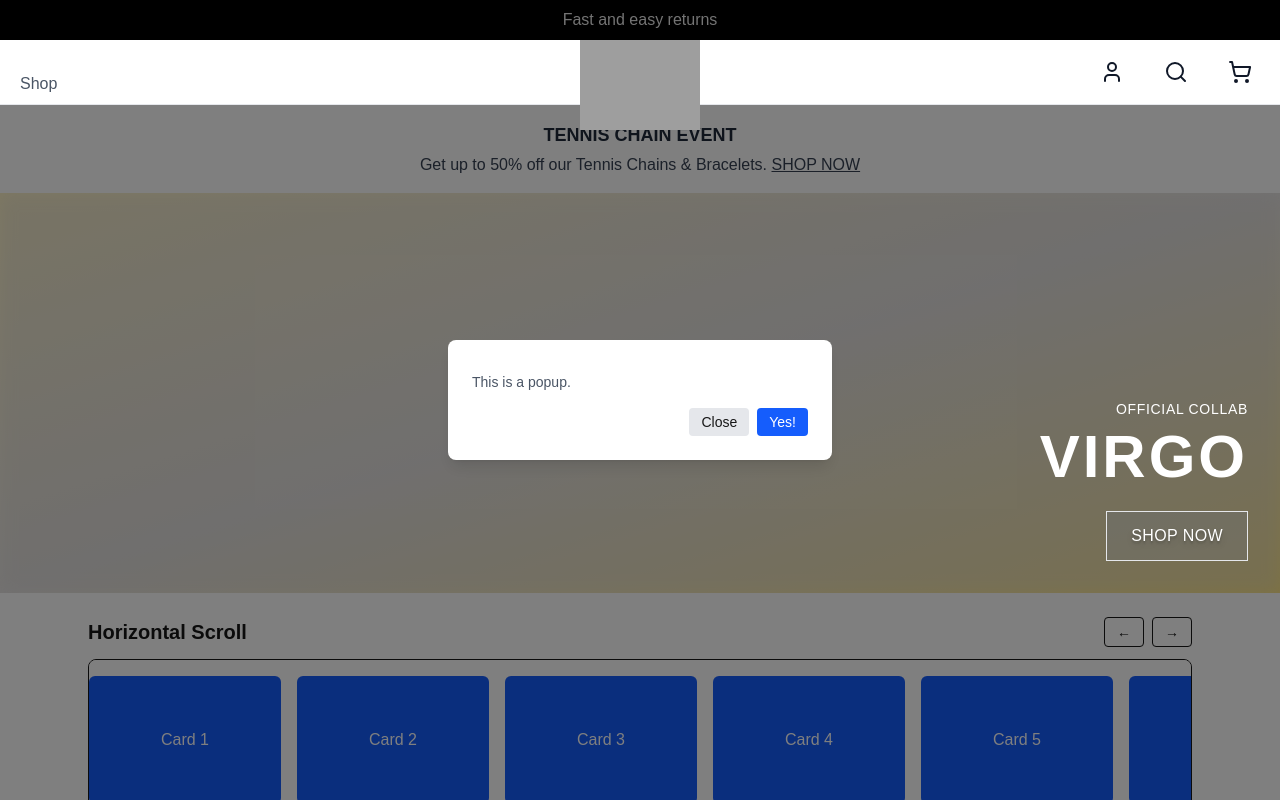
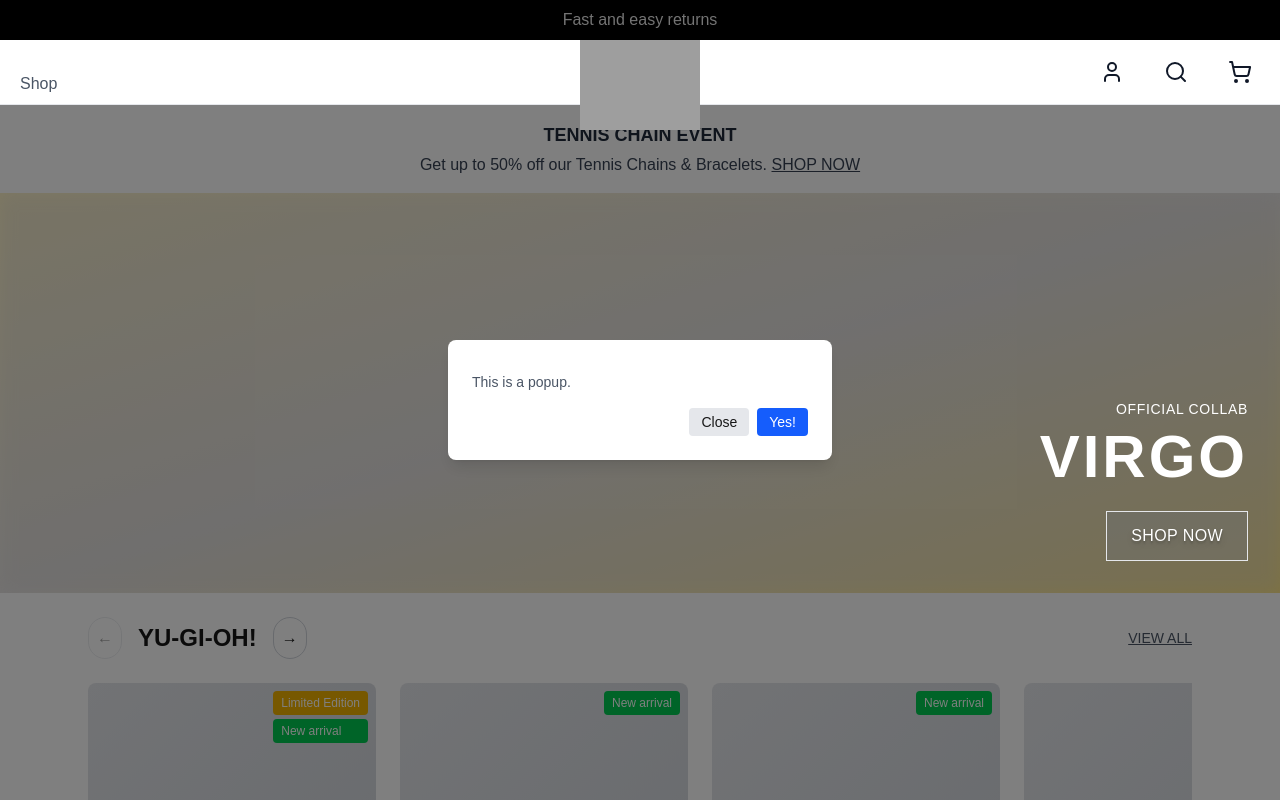
Before and after one commit to Bocean77530/RoyJW, a Next.js app: page / in a window 1280 px wide. Shown: the top 800 px of the page. Built offline with nearby package versions, Linux system fonts and the light colour scheme; grey boxes are pictures that could not be loaded.

Commit message:
update products scroll

```diff
--- a/src/app/components/HorizontalScroll.tsx
+++ b/src/app/components/HorizontalScroll.tsx
@@ -90,20 +90,67 @@ export default function HorizontalScroller() {
     pos.current.active = false;
   };
 
-  // demo items
-  const items = Array.from({ length: 14 }, (_, i) => i + 1);
+  // Product data
+  const products = [
+    {
+      id: 1,
+      name: "Yu-Gi-Oh! x King Ice - LE Iced Millennium Puzzle Necklace",
+      price: 310.14,
+      image: "/placeholder-jewelry-1.jpg",
+      labels: ["Limited Edition", "New arrival"],
+      reviews: null
+    },
+    {
+      id: 2,
+      name: "Yu-Gi-Oh! x King Ice - Millennium Ring Necklace",
+      price: 186.09,
+      image: "/placeholder-jewelry-2.jpg",
+      labels: ["New arrival"],
+      reviews: null
+    },
+    {
+      id: 3,
+      name: "Yu-Gi-Oh! x King Ice - Yami Yugi Necklace",
+      price: 232.61,
+      image: "/placeholder-jewelry-3.jpg",
+      labels: ["New arrival"],
+      reviews: null
+    },
+    {
+      id: 4,
+      name: "Yu-Gi-Oh! x King Ice - Monster Reborn Necklace",
+      price: 186.09,
+      image: "/placeholder-jewelry-4.jpg",
+      labels: ["New arrival"],
+      reviews: { stars: 5, count: 3 }
+    },
+    {
+      id: 5,
+      name: "Yu-Gi-Oh! x King Ice - Kuriboh Necklace",
+      price: 186.09,
+      image: "/placeholder-jewelry-5.jpg",
+      labels: ["New arrival"],
+      reviews: null
+    },
+    {
+      id: 6,
+      name: "Yu-Gi-Oh! x King Ice - Dark Magician Necklace",
+      price: 155.00,
+      image: "/placeholder-jewelry-6.jpg",
+      labels: ["New arrival"],
+      reviews: { stars: 4, count: 1 }
+    }
+  ];
 
   return (
     <div className="relative mx-auto max-w-6xl p-6">
       {/* Title / header row */}
-      <div className="mb-3 flex items-center justify-between">
-        <h2 className="text-xl font-bold">Horizontal Scroll</h2>
-
-        {/* Arrow buttons */}
-        <div className="flex gap-2">
+      <div className="mb-6 flex items-center justify-between">
+        <div className="flex items-center gap-4">
+          {/* Left Arrow */}
           <button
             aria-label="Scroll left"
-            className={`rounded border px-3 py-1 text-sm transition ${
+            className={`rounded-full border border-gray-300 p-2 transition ${
               atStart ? "opacity-40 cursor-not-allowed" : "hover:bg-gray-100"
             }`}
             onClick={() => scrollByAmount("left")}
@@ -111,9 +158,14 @@ export default function HorizontalScroller() {
           >
             ←
           </button>
+
+          {/* Title */}
+          <h2 className="text-2xl font-bold">YU-GI-OH!</h2>
+
+          {/* Right Arrow */}
           <button
             aria-label="Scroll right"
-            className={`rounded border px-3 py-1 text-sm transition ${
+            className={`rounded-full border border-gray-300 p-2 transition ${
               atEnd ? "opacity-40 cursor-not-allowed" : "hover:bg-gray-100"
             }`}
             onClick={() => scrollByAmount("right")}
@@ -122,15 +174,18 @@ export default function HorizontalScroller() {
             →
           </button>
         </div>
+
+        {/* View All Link */}
+        <a href="#" className="text-sm text-gray-600 hover:text-gray-800 underline">
+          VIEW ALL
+        </a>
       </div>
 
       {/* Scroll track */}
       <div
         ref={trackRef}
-        // layout: row items, no wrap; overflow-x to enable horizontal scrolling
-        className="group relative flex snap-x snap-mandatory space-x-4 overflow-x-auto scroll-smooth
-                   rounded-lg border bg-white p-4 cursor-grab select-none
-                   scrollbar-thin scrollbar-thumb-gray-400 scrollbar-track-gray-200"
+        className="group relative flex snap-x snap-mandatory space-x-6 overflow-x-auto scroll-smooth
+                   cursor-grab select-none scrollbar-none"
         onMouseDown={onMouseDown}
         onMouseLeave={onMouseLeave}
         onMouseUp={onMouseUp}
@@ -139,13 +194,70 @@ export default function HorizontalScroller() {
         onTouchMove={touchMove}
         onTouchEnd={touchEnd}
       >
-        {items.map((n) => (
+        {products.map((product) => (
           <div
-            key={n}
-            // flex-shrink-0 keeps fixed card width; snap-start gives nice snapping
-            className="flex h-32 w-48 flex-shrink-0 snap-start items-center justify-center rounded-md bg-blue-600 text-white"
+            key={product.id}
+            className="flex w-72 flex-shrink-0 snap-start flex-col bg-white"
           >
-            Card {n}
+            {/* Product Image Container */}
+            <div className="relative mb-3 aspect-square overflow-hidden rounded-lg bg-gray-100">
+              {/* Placeholder for product image */}
+              <div className="flex h-full w-full items-center justify-center bg-gradient-to-br from-gray-200 to-gray-300">
+                <span className="text-gray-500">Product Image</span>
+              </div>
+
+              {/* Product Labels */}
+              {product.labels && (
+                <div className="absolute top-2 right-2 flex flex-col gap-1">
+                  {product.labels.map((label, index) => (
+                    <span
+                      key={index}
+                      className={`rounded px-2 py-1 text-xs font-medium ${
+                        label === "Limited Edition"
+                          ? "bg-yellow-500 text-white"
+                          : "bg-green-500 text-white"
+                      }`}
+                    >
+                      {label}
+                    </span>
+                  ))}
+                </div>
+              )}
+            </div>
+
+            {/* Product Info */}
+            <div className="flex flex-col gap-2">
+              {/* Product Name */}
+              <h3 className="text-sm font-medium text-gray-900 line-clamp-2">
+                {product.name}
+              </h3>
+
+              {/* Reviews */}
+              {product.reviews && (
+                <div className="flex items-center gap-1">
+                  <div className="flex">
+                    {[...Array(5)].map((_, i) => (
+                      <span
+                        key={i}
+                        className={`text-xs ${
+                          i < product.reviews.stars ? "text-yellow-400" : "text-gray-300"
+                        }`}
+                      >
+                        ★
+                      </span>
+                    ))}
+                  </div>
+                  <span className="text-xs text-gray-500">
+                    {product.reviews.count} review{product.reviews.count !== 1 ? 's' : ''}
+                  </span>
+                </div>
+              )}
+
+              {/* Price */}
+              <div className="text-lg font-bold text-gray-900">
+                ${product.price.toFixed(2)}
+              </div>
+            </div>
           </div>
         ))}
       </div>
```
